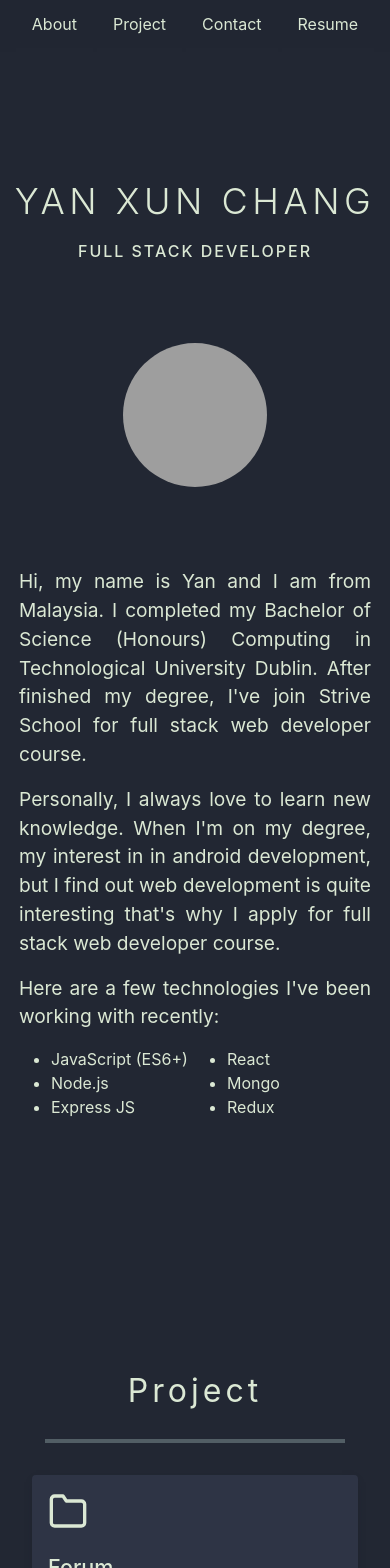
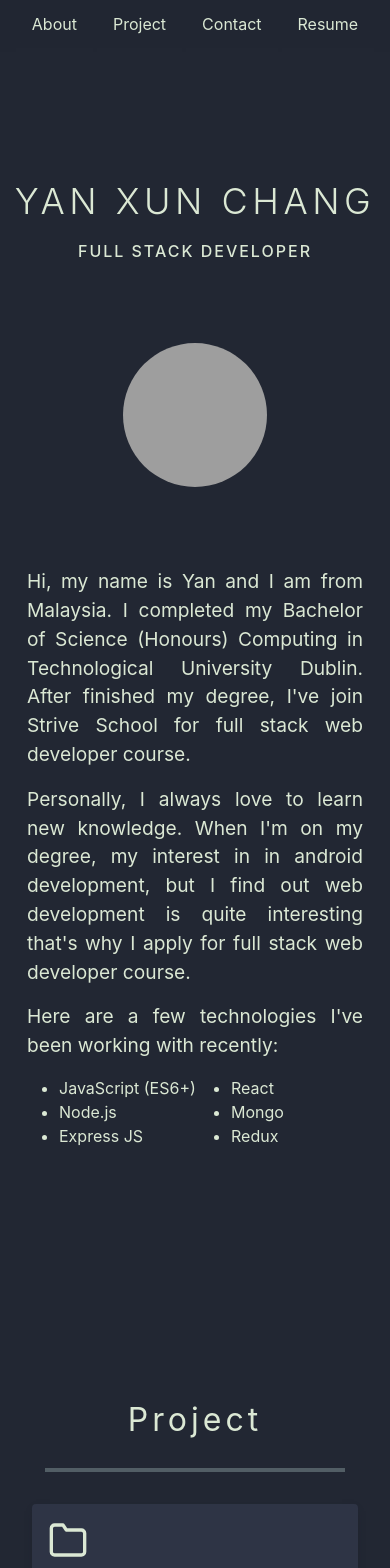
Before and after one commit to yanxun95/yan-portfolio, a React (Create React App) app: page / in a window 390 px wide. Shown: the top 1568 px of the page. Built offline with nearby package versions, Linux system fonts and the light colour scheme; grey boxes are pictures that could not be loaded.

Commit message:
mobile v1.1

```diff
--- a/src/css/centerSection.css
+++ b/src/css/centerSection.css
@@ -31,7 +31,7 @@
 
 @media only screen and (max-width: 420px) {
   .section-paragraph-container {
-    width: 22rem;
+    width: 21rem;
   }
 
   .center-section-container {
```
